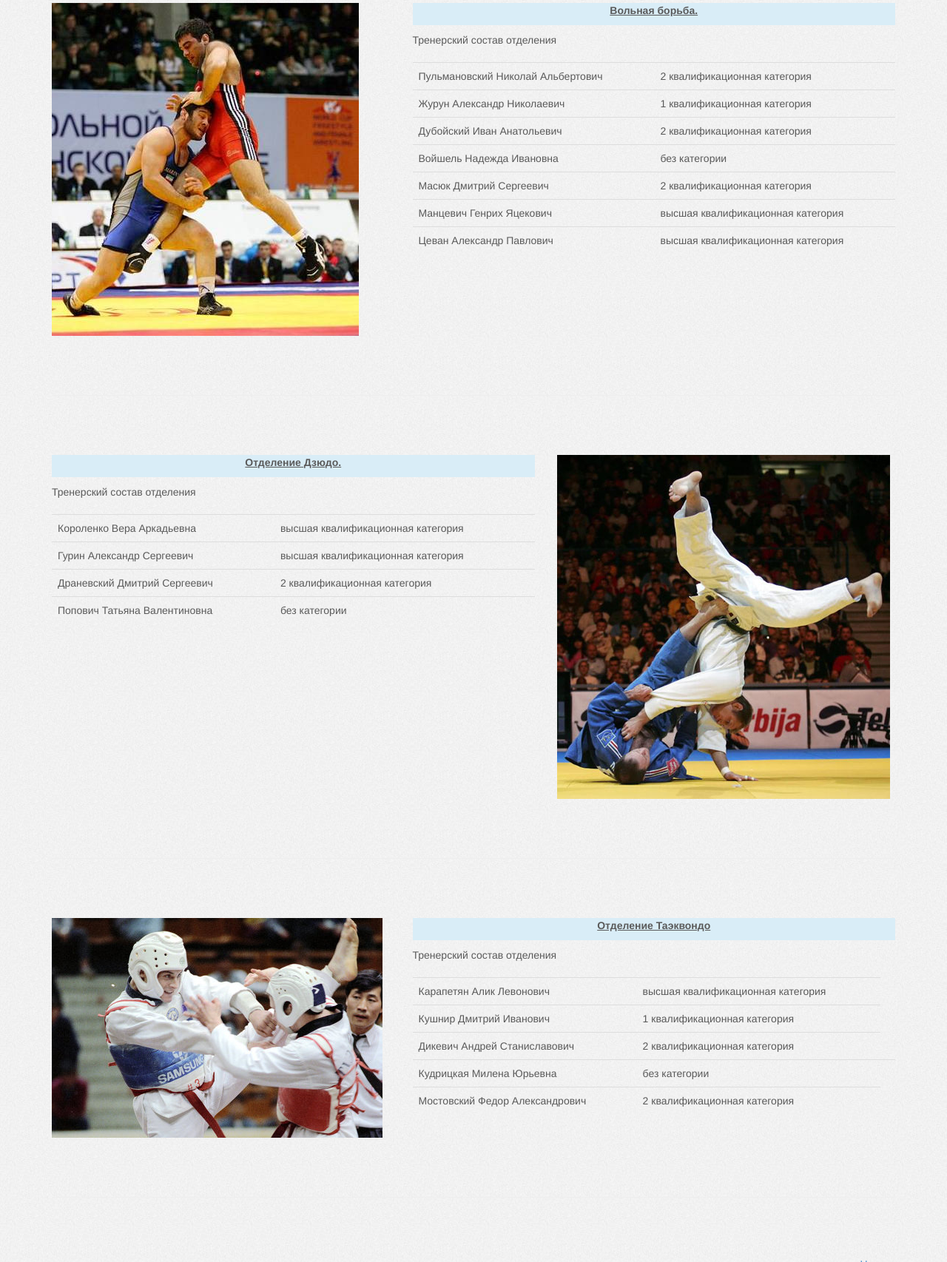
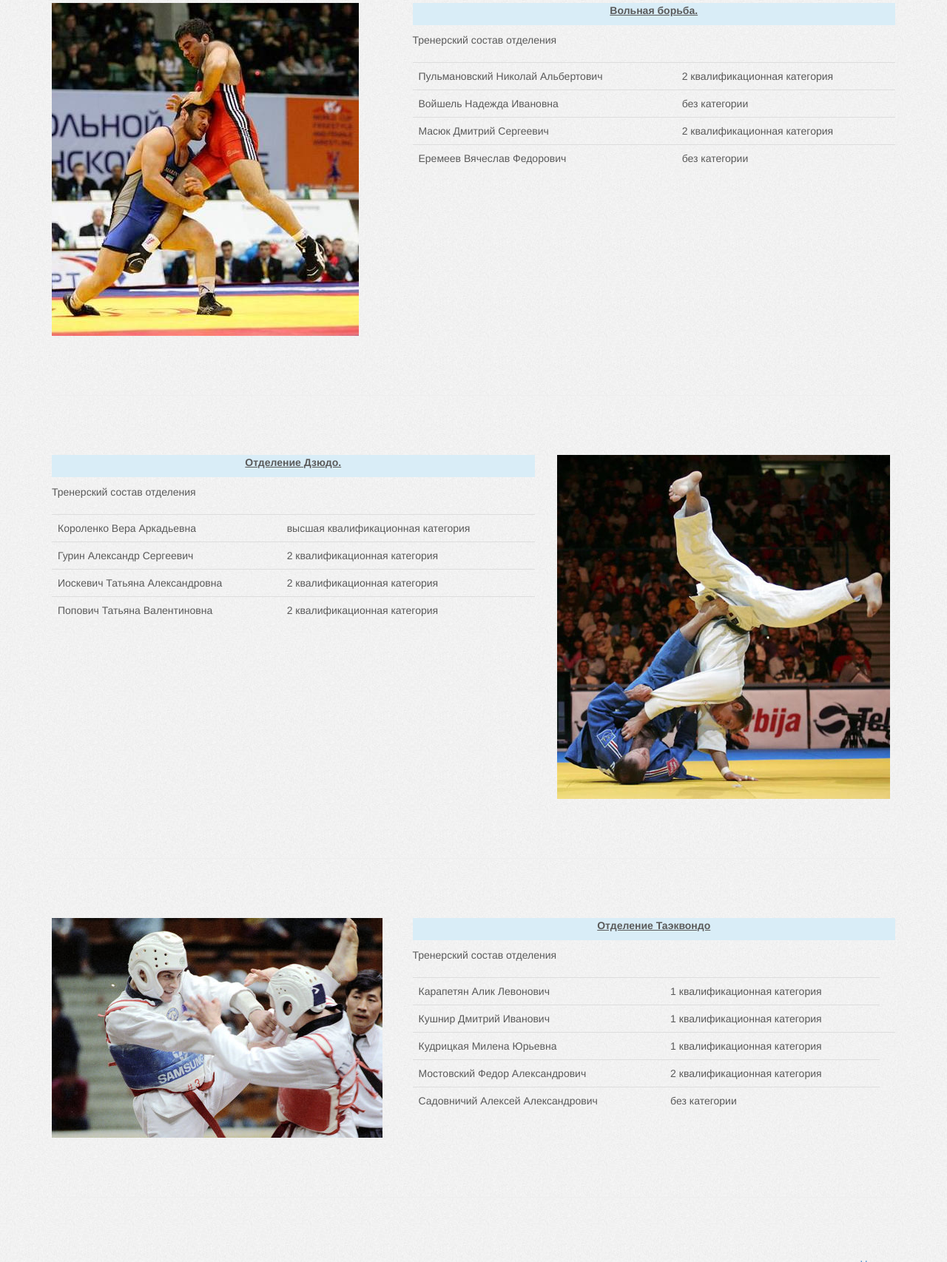
Before and after one commit to djushor4/djushor4.github.io, a website: page index.html in a window 1280 px wide. Shown: the part 1460-3166 px from the top of the page at 74% size. Drawn offline with Linux system fonts and the light colour scheme.

Commit message:
Update info.

```diff
--- a/index.html
+++ b/index.html
@@ -128,11 +128,11 @@
                   <td>2 квалификационная категория</td>
                 </tr>
                 <tr>
-                  <td>Шевель Виктор Николаевич</td>
+                  <td>Казакевич Сергей Иванович</td>
                   <td>2 квалификационная категория</td>
                 </tr>
                 <tr>
-                  <td>Масевич Василий Иванович</td>
+                  <td>Мурашко Виталий Юрьевич</td>
                   <td>высшая квалификационная категория</td>
                 </tr>
               </tbody>
@@ -161,14 +161,6 @@
                   <td>2 квалификационная категория</td>
                 </tr>
                 <tr>
-                  <td>Журун Александр Николаевич</td>
-                  <td>1 квалификационная категория</td>
-                </tr>
-                <tr>
-                  <td>Дубойский Иван Анатольевич</td>
-                  <td>2 квалификационная категория</td>
-                </tr>
-                <tr>
                   <td>Войшель Надежда Ивановна</td>
                   <td>без категории</td>
                 </tr>
@@ -177,12 +169,8 @@
                   <td>2 квалификационная категория</td>
                 </tr>
                 <tr>
-                  <td>Манцевич Генрих Яцекович</td>
-                  <td>высшая квалификационная категория</td>
-                </tr>
-                <tr>
-                  <td>Цеван Александр Павлович</td>
-                  <td>высшая квалификационная категория</td>
+                  <td>Еремеев Вячеслав Федорович</td>
+                  <td>без категории</td>
                 </tr>
               </tbody>
             </table>
@@ -205,15 +193,15 @@
                 </tr>
                 <tr>
                   <td>Гурин Александр Сергеевич</td>
-                  <td>высшая квалификационная категория</td>
+                  <td>2 квалификационная категория</td>
                 </tr>
                 <tr>
-                  <td>Драневский Дмитрий Сергеевич</td>
+                  <td>Иоскевич Татьяна Александровна</td>
                   <td>2 квалификационная категория</td>
                 </tr>
                 <tr>
                   <td>Попович Татьяна Валентиновна </td>
-                  <td>без категории</td>
+                  <td>2 квалификационная категория</td>
                 </tr>
               </tbody>
             </table>
@@ -238,23 +226,23 @@
               <tbody>
                 <tr>
                   <td>Карапетян Алик Левонович</td>
-                  <td>высшая квалификационная категория</td>
+                  <td>1 квалификационная категория</td>
                 </tr>
                 <tr>
                   <td>Кушнир Дмитрий Иванович</td>
                   <td>1 квалификационная категория</td>
                 </tr>
                 <tr>
-                  <td>Дикевич Андрей Станиславович</td>
+                  <td>Кудрицкая Милена Юрьевна</td>
+                  <td>1 квалификационная категория<td>
+                </tr>
+                <tr>
+                  <td>Мостовский Федор Александрович</td>
                   <td>2 квалификационная категория</td>
                 </tr>
                 <tr>
-                  <td>Кудрицкая Милена Юрьевна</td>
-                  <td>без категории<td>
-                </tr>
-                <tr>
-                  <td>Мостовский Федор Александрович </td>
-                  <td>2 квалификационная категория</td>
+                  <td>Садовничий  Алексей Александрович</td>
+                  <td>без категории</td>
                 </tr>
               </tbody>
             </table>
```
Also changed, not shown: about.html (+6 -1 lines), admins.html (+6 -6 lines).
